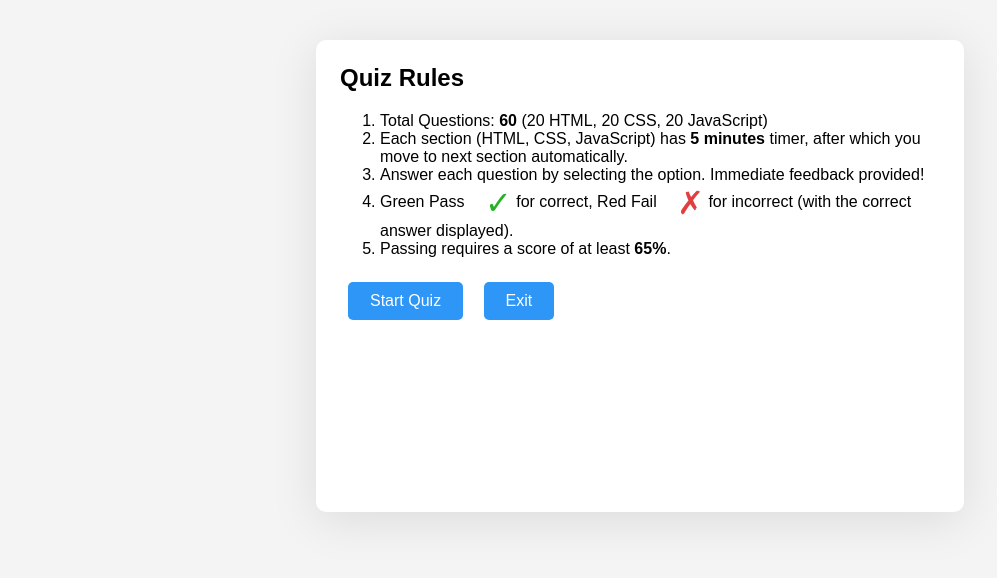
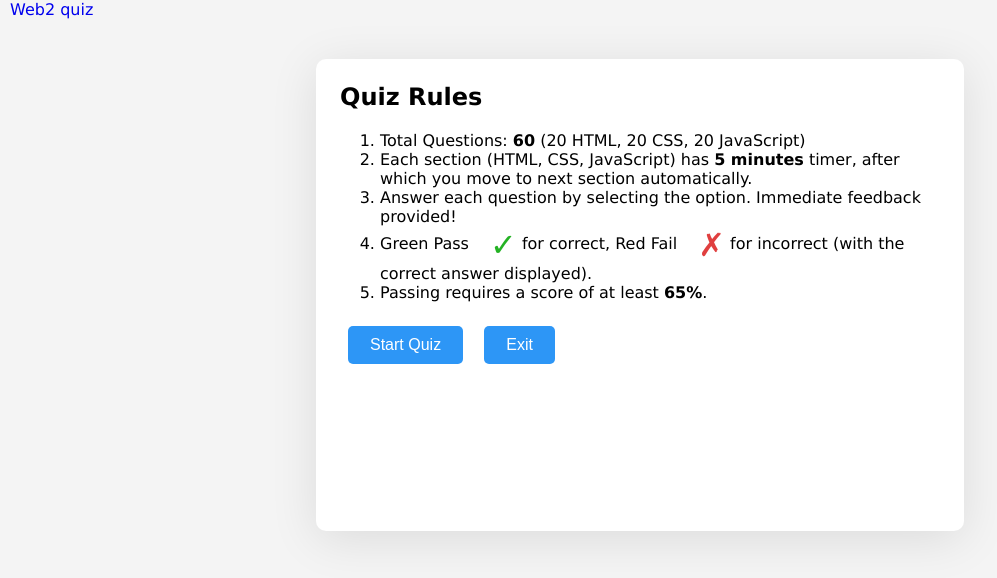
Before and after one commit to Emmyginger/quiz-app, a plain HTML site: page index.html in a window 1280 px wide. Shown: the whole page, without its empty margins (0-997 px from the left). Drawn offline with Linux system fonts and the light colour scheme.

Commit message:
added home button

```diff
--- a/index.html
+++ b/index.html
@@ -2,10 +2,11 @@
 <html lang="en">
 <head>
     <meta charset="UTF-8">
-    <title>60 Question Quiz App</title>
+    <title>Web2 Quiz App</title>
     <link rel="stylesheet" href="styles.css">
 </head>
 <body>
+    <a id="home-btn" href="index.html">Web2 quiz</a>
     <div id="app"></div>
     <script src="questions.js"></script>
     <script src="confetti.js"></script>
--- a/styles.css
+++ b/styles.css
@@ -1,8 +1,12 @@
 body {
-    font-family: Arial, sans-serif;
+    font-family: Verdana, Geneva, Tahoma, sans-serif;
     background: #f4f4f4;
     margin: 0;
     padding: 0;
+}
+#home-btn{
+    text-decoration: none;
+    margin-left: 10px;
 }
 #app {
     max-width: 600px;
```
